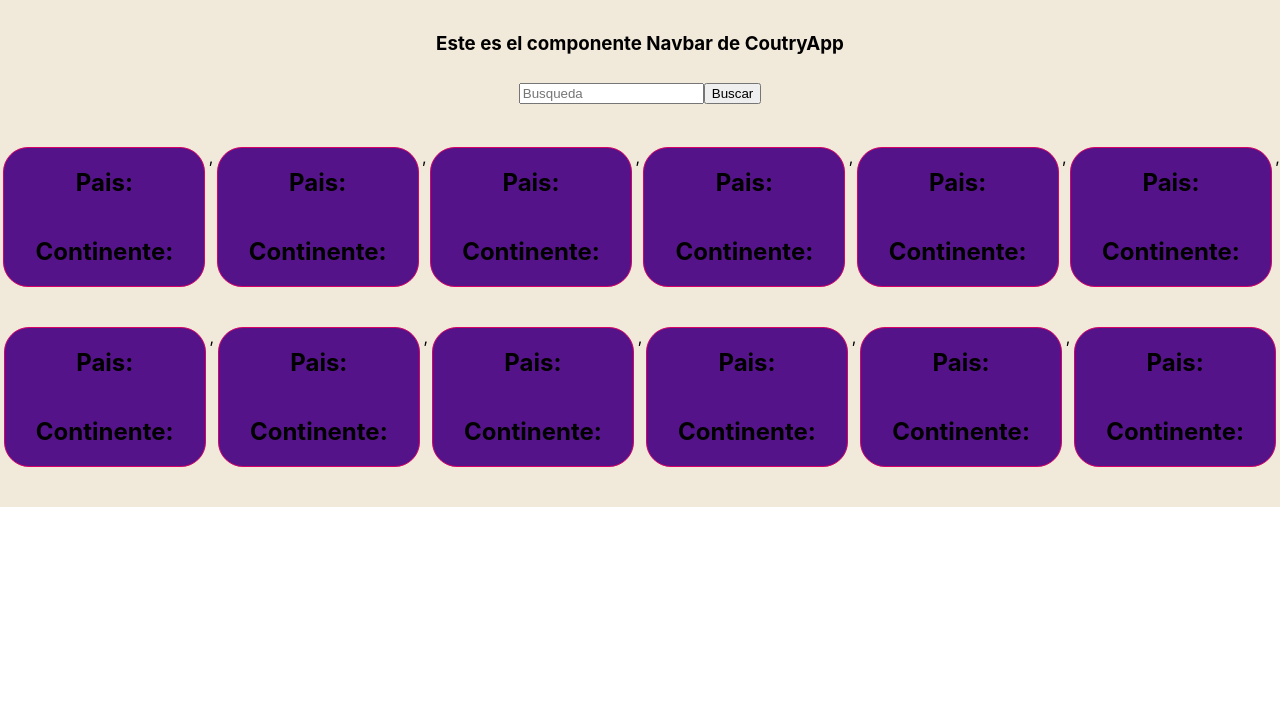
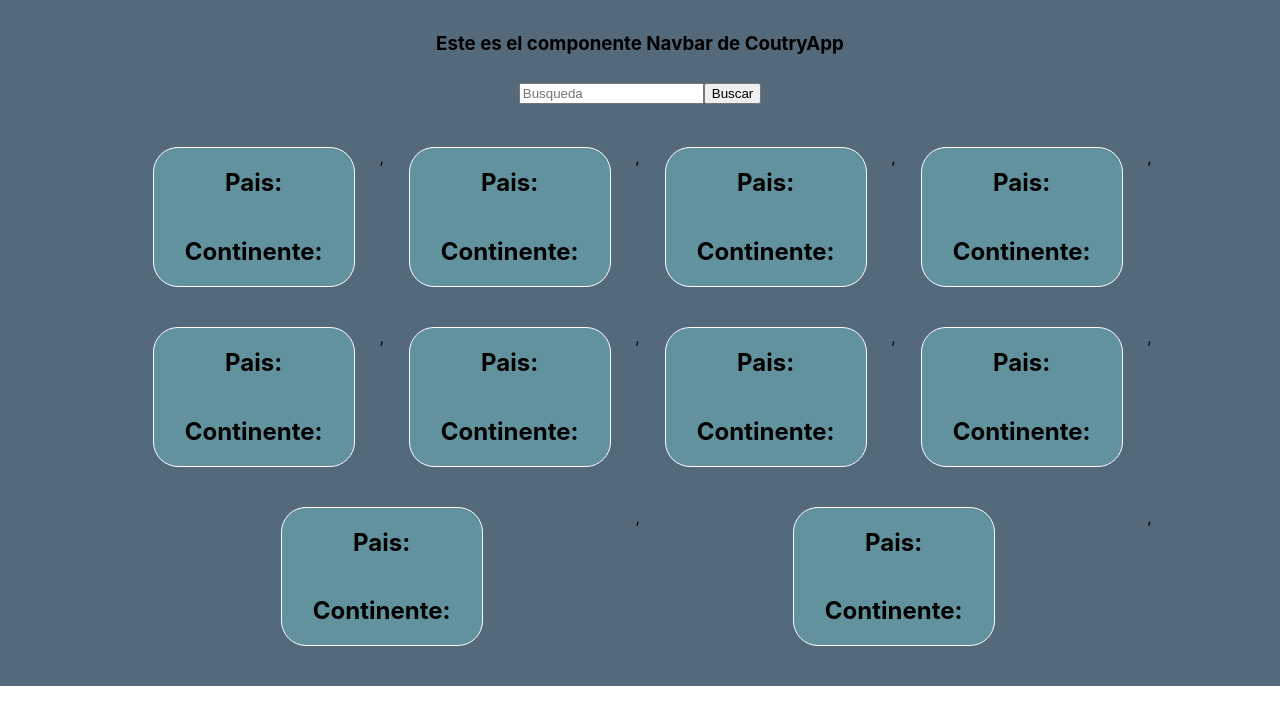
Before and after one commit to SaraviaMartin/pi_countries, a React (Create React App) app in the folder client/: page /home in a window 1280 px wide. Shown: the top 724 px of the page. Built offline with nearby package versions, Linux system fonts and the light colour scheme.

Commit message:
agregando estilos a cards

```diff
--- a/client/src/components/Card/card.styles.css
+++ b/client/src/components/Card/card.styles.css
@@ -5,8 +5,8 @@
     width: 200px;
     border-radius: 25px;
     height: auto;
-    background-color: #541388;
-    border: 1px solid #D90368;
+    background-color: #62929E;
+    border: 1px solid #FDFDFF;
     margin-right: auto;
     margin-left: auto;
     margin-bottom: 40px;
--- a/client/src/components/Cards/Cards.jsx
+++ b/client/src/components/Cards/Cards.jsx
@@ -15,8 +15,6 @@ function Cards(){
             <Card/>,
             <Card/>,
             <Card/>,
-            <Card/>,
-            <Card/>
         </div>
     )
 }
--- a/client/src/components/Cards/cards.styles.css
+++ b/client/src/components/Cards/cards.styles.css
@@ -1,7 +1,10 @@
 .cards-list{
-    width: 100%;
+    width: 80%;
     display: flex;
     flex-direction: row;
     flex-wrap: wrap;
+    margin-left: auto;
+    margin-right: auto;
+
 
 }
--- a/client/src/components/Home/home.styles.css
+++ b/client/src/components/Home/home.styles.css
@@ -1,4 +1,4 @@
 .home-container{
-    background-color: #F1E9DA;
-
+    background-color: #546A7B;
+    background-size: cover;
 }
```
